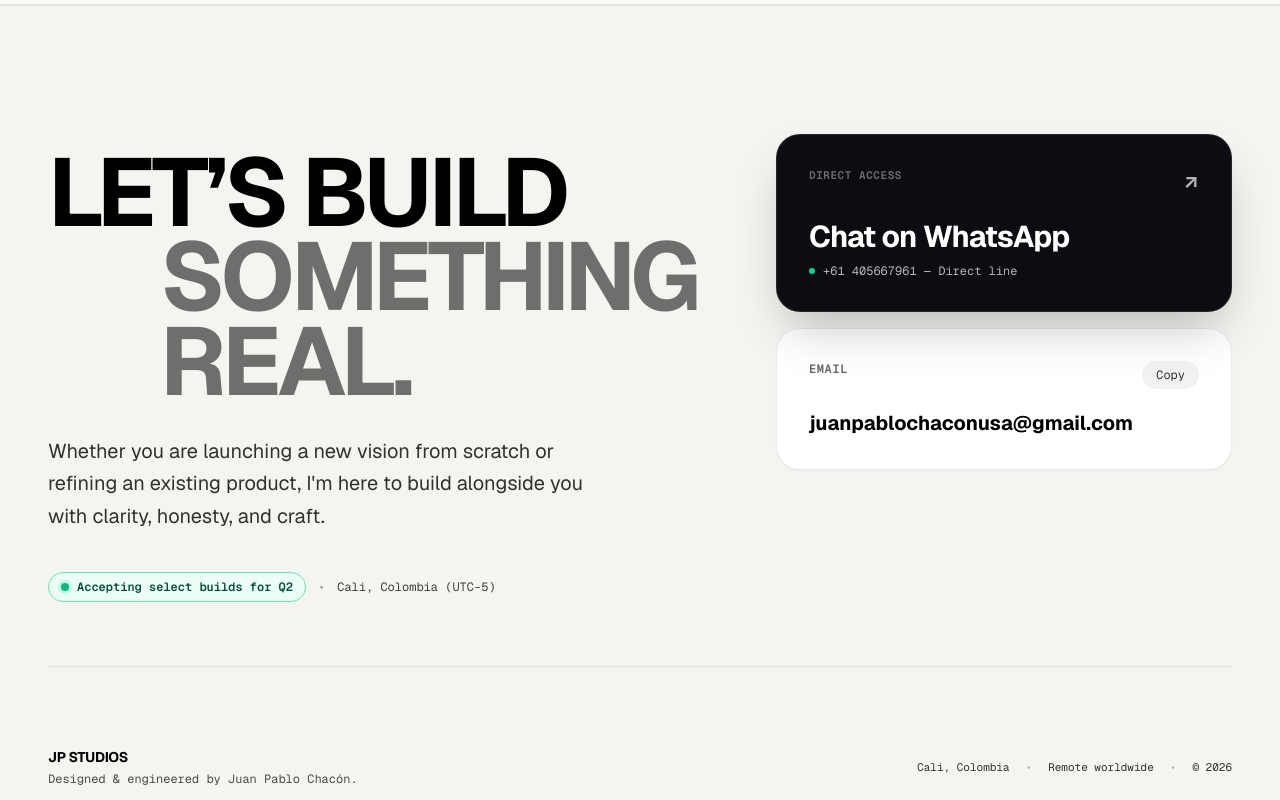
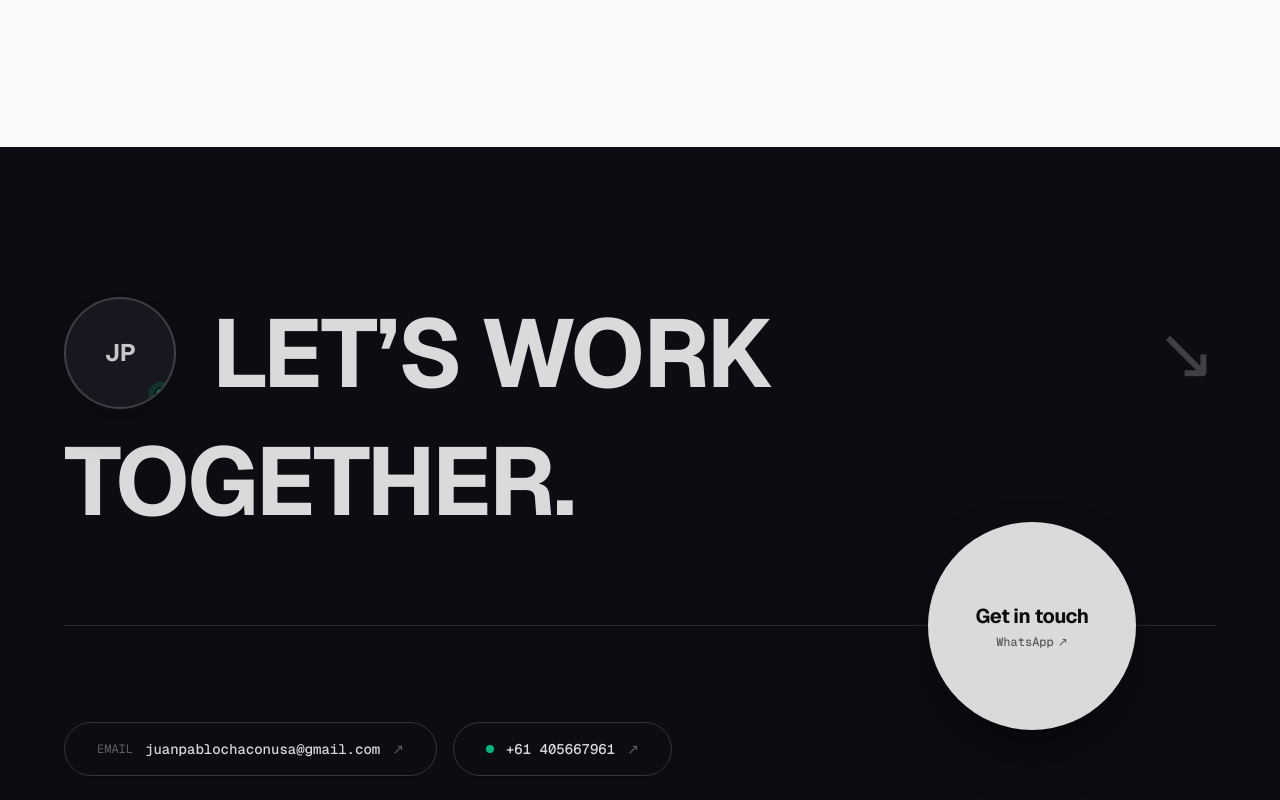
Before and after one commit to Juanpa571/portfolio, a React (Vite) app: page / in a window 1280 px wide. Shown: the part 3340-4140 px from the top of the page. Built offline with nearby package versions, Linux system fonts and the light colour scheme.

Commit message:
feat(footer): implement Dennis Snellenberg full-screen curved horizon transition with magnetic circular action button

```diff
--- a/src/components/layout/Footer.tsx
+++ b/src/components/layout/Footer.tsx
@@ -1,121 +1,238 @@
-import React, { useState } from 'react';
+import React, { useEffect, useRef } from 'react';
 import { siteConfig } from '../../config/site';
+import { useLiveTime } from '../../hooks/useLiveTime';
+import gsap from 'gsap';
+import { ScrollTrigger } from 'gsap/ScrollTrigger';
+
+gsap.registerPlugin(ScrollTrigger);
 
 export const Footer: React.FC = () => {
-  const [copied, setCopied] = useState(false);
+  const liveTime = useLiveTime(siteConfig.profile.timezone);
+  const containerRef = useRef<HTMLElement | null>(null);
+  const pathRef = useRef<SVGPathElement | null>(null);
+  const contentRef = useRef<HTMLDivElement | null>(null);
+  const buttonRef = useRef<HTMLAnchorElement | null>(null);
 
-  const copyEmail = () => {
-    navigator.clipboard.writeText(siteConfig.profile.contact.email);
-    setCopied(true);
-    setTimeout(() => setCopied(false), 2500);
+  useEffect(() => {
+    if (!containerRef.current) return;
+
+    const ctx = gsap.context(() => {
+      // Dennis Snellenberg dynamic curved horizon morph
+      if (pathRef.current) {
+        ScrollTrigger.create({
+          trigger: containerRef.current,
+          start: 'top bottom',
+          end: 'top 25%',
+          scrub: true,
+          onUpdate: (self) => {
+            // self.progress goes from 0 to 1
+            // at progress 0: curve arches upwards with peak at 0
+            // at progress 1: curve flattens completely to 120
+            const curveY = 120 * (1 - self.progress);
+            pathRef.current?.setAttribute(
+              'd',
+              `M0,120 Q720,${curveY.toFixed(1)} 1440,120 L1440,120 L0,120 Z`
+            );
+          },
+        });
+      }
+
+      // Parallax lift for the inner content
+      if (contentRef.current) {
+        gsap.fromTo(
+          contentRef.current,
+          { y: 70, opacity: 0.85 },
+          {
+            y: 0,
+            opacity: 1,
+            ease: 'power2.out',
+            scrollTrigger: {
+              trigger: containerRef.current,
+              start: 'top 90%',
+              end: 'top 20%',
+              scrub: 0.6,
+            },
+          }
+        );
+      }
+    }, containerRef);
+
+    return () => ctx.revert();
+  }, []);
+
+  // Snellenberg-Style Magnetic Hover for the big circular CTA button
+  const handleMouseMove = (e: React.MouseEvent<HTMLAnchorElement>) => {
+    if (!buttonRef.current) return;
+    const rect = buttonRef.current.getBoundingClientRect();
+    const x = e.clientX - (rect.left + rect.width / 2);
+    const y = e.clientY - (rect.top + rect.height / 2);
+    buttonRef.current.style.transform = `translate3d(${x * 0.28}px, ${y * 0.28}px, 0) scale(1.04)`;
+  };
+
+  const handleMouseLeave = () => {
+    if (!buttonRef.current) return;
+    buttonRef.current.style.transform = `translate3d(0px, 0px, 0) scale(1)`;
   };
 
   return (
-    <footer id="contact" className="bg-[#f4f4f1] border-t border-black/[0.08] text-black overflow-hidden">
+    <footer
+      id="contact"
+      ref={containerRef}
+      className="relative bg-[#0c0d12] text-white overflow-hidden min-h-screen flex flex-col justify-between select-none"
+    >
+      {/* 1. Dennis Snellenberg Signature Curved Horizon Bridge */}
+      <div className="relative w-full overflow-hidden leading-none -mt-px pointer-events-none bg-[#fafaf8]">
+        <svg
+          viewBox="0 0 1440 120"
+          fill="none"
+          preserveAspectRatio="none"
+          className="w-full h-16 sm:h-24 md:h-32 lg:h-36 text-[#0c0d12] fill-current block"
+        >
+          <path
+            ref={pathRef}
+            d="M0,120 Q720,0 1440,120 L1440,120 L0,120 Z"
+          />
+        </svg>
+      </div>
 
-      {/* Main Asymmetric Contact Module */}
-      <div className="max-w-[1400px] mx-auto px-6 sm:px-12 py-24 sm:py-36">
-        <div className="grid grid-cols-1 lg:grid-cols-12 gap-12 lg:gap-16 items-start">
+      {/* 2. Full-Viewport Monumental Workspace */}
+      <div
+        ref={contentRef}
+        className="max-w-[1400px] w-full mx-auto px-6 sm:px-12 lg:px-16 pt-8 sm:pt-14 lg:pt-20 pb-8 sm:pb-12 flex-1 flex flex-col justify-between will-change-transform"
+      >
+        {/* Top Header: Avatar + Monumental Headline */}
+        <div className="space-y-4 sm:space-y-6">
+          <div className="flex items-center justify-between">
+            <div className="flex items-center gap-4 sm:gap-7 lg:gap-9 flex-wrap">
 
-          {/* Left Column: Monumental Asymmetric Headline & Manifesto (Col 1-7) */}
-          <div className="lg:col-span-7 space-y-8">
-            <h2 className="text-5xl sm:text-7xl lg:text-8xl font-bold font-display tracking-tighter text-black leading-[0.88] uppercase">
-              Let’s build<br />
-              <span className="sm:pl-16 lg:pl-28 inline-block text-black/55 hover:text-black transition-colors duration-500">
-                something real.
+              {/* Circular Avatar Container (Portrait Structural Placeholder) */}
+              <div
+                className="w-16 h-16 sm:w-24 sm:h-24 lg:w-28 lg:h-28 rounded-full overflow-hidden bg-[#1a1b23] border-2 border-white/20 shrink-0 relative flex items-center justify-center font-display font-bold text-xl sm:text-2xl text-white/90 shadow-2xl group cursor-pointer"
+                title="Juan Pablo Chacón — Creative Engineer"
+                data-interactive
+              >
+                <span className="tracking-tight">JP</span>
+                {/* Solitary Emerald Vitality Beacon */}
+                <span className="absolute bottom-1 right-1 sm:bottom-1.5 sm:right-1.5 flex h-3.5 w-3.5">
+                  <span className="animate-ping absolute inline-flex h-full w-full rounded-full bg-emerald-400 opacity-75"></span>
+                  <span className="relative inline-flex rounded-full h-3.5 w-3.5 bg-emerald-500 border-2 border-[#0c0d12]"></span>
                 </span>
+              </div>
+
+              <h2 className="text-5xl sm:text-7xl md:text-8xl lg:text-[7.5vw] font-bold font-display tracking-tight text-white leading-none uppercase">
+                Let’s work
               </h2>
+            </div>
 
-            <p className="text-lg sm:text-xl text-black/80 max-w-xl font-normal leading-relaxed">
-              Whether you are launching a new vision from scratch or refining an existing product, I'm here to build alongside you with clarity, honesty, and craft.
-            </p>
+            {/* Subtle Directional Corner Arrow */}
+            <span className="hidden md:block text-5xl lg:text-7xl font-light text-white/25 font-mono leading-none select-none">
+              ↘
+            </span>
+          </div>
 
-            <div className="pt-2 text-xs font-mono text-black/75 flex flex-wrap items-center gap-3">
-              <div className="flex items-center gap-2 px-3 py-1.5 rounded-full bg-emerald-50 text-emerald-900 border border-emerald-300 font-semibold">
+          <div className="text-5xl sm:text-7xl md:text-8xl lg:text-[7.5vw] font-bold font-display tracking-tight text-white leading-none uppercase">
+            together.
+          </div>
+        </div>
+
+        {/* Middle Section: Full-Width Divider Line & Floating Magnetic Action Button */}
+        <div className="relative my-14 sm:my-20 lg:my-24">
+          <div className="w-full h-px bg-white/15" />
+
+          {/* Magnetic Floating Circular Action Button (Dennis Snellenberg Style) */}
+          <div className="absolute right-4 sm:right-10 lg:right-20 top-1/2 -translate-y-1/2 z-20">
+            <a
+              ref={buttonRef}
+              href={siteConfig.profile.contact.whatsapp}
+              target="_blank"
+              rel="noopener noreferrer"
+              onMouseMove={handleMouseMove}
+              onMouseLeave={handleMouseLeave}
+              className="w-36 h-36 sm:w-44 sm:h-44 lg:w-52 lg:h-52 rounded-full bg-white text-[#0c0d12] font-display font-bold text-base sm:text-lg flex flex-col items-center justify-center shadow-[0_25px_60px_-15px_rgba(0,0,0,0.7)] active:scale-95 transition-transform duration-300 group cursor-pointer text-center p-4 border-4 border-white/10 select-none"
+              style={{ transition: 'transform 0.4s cubic-bezier(0.16, 1, 0.3, 1)' }}
+              data-interactive
+            >
+              <span className="text-lg sm:text-xl font-bold tracking-tight">Get in touch</span>
+              <span className="text-xs font-mono text-black/60 group-hover:translate-x-0.5 group-hover:-translate-y-0.5 transition-transform duration-200 mt-1 flex items-center gap-1 font-medium">
+                <span>WhatsApp</span>
+                <span>↗</span>
+              </span>
+            </a>
+          </div>
+        </div>
+
+        {/* Direct Action Pills (Email & Direct Phone) */}
+        <div className="space-y-8">
+          <div className="flex flex-wrap items-center gap-3.5 sm:gap-4 max-w-2xl">
+            {/* Email Pill */}
+            <a
+              href={`mailto:${siteConfig.profile.contact.email}`}
+              className="px-6 sm:px-8 py-3.5 sm:py-4 rounded-full border border-white/20 text-white font-mono text-xs sm:text-sm hover:bg-white hover:text-black hover:border-white transition-all duration-300 flex items-center gap-3 cursor-pointer group shadow-sm active:scale-95"
+              data-interactive
+            >
+              <span className="text-white/40 group-hover:text-black/50 text-xs">EMAIL</span>
+              <span className="font-medium truncate">{siteConfig.profile.contact.email}</span>
+              <span className="text-white/40 group-hover:text-black group-hover:translate-x-0.5 transition-all">↗</span>
+            </a>
+
+            {/* Direct Phone / WhatsApp Pill */}
+            <a
+              href={siteConfig.profile.contact.whatsapp}
+              target="_blank"
+              rel="noopener noreferrer"
+              className="px-6 sm:px-8 py-3.5 sm:py-4 rounded-full border border-white/20 text-white font-mono text-xs sm:text-sm hover:bg-white hover:text-black hover:border-white transition-all duration-300 flex items-center gap-3 cursor-pointer group shadow-sm active:scale-95"
+              data-interactive
+            >
+              <span className="w-2 h-2 rounded-full bg-emerald-400"></span>
+              <span className="font-medium">+61 405667961</span>
+              <span className="text-white/40 group-hover:text-black group-hover:translate-x-0.5 transition-all">↗</span>
+            </a>
+          </div>
+
+          {/* Availability Telemetry Pill */}
+          <div className="inline-flex items-center gap-2.5 px-3.5 py-1.5 rounded-full bg-white/5 border border-white/10 text-xs font-mono text-white/70">
             <span className="relative flex h-2 w-2">
               <span className="animate-ping absolute inline-flex h-full w-full rounded-full bg-emerald-400 opacity-75"></span>
               <span className="relative inline-flex rounded-full h-2 w-2 bg-emerald-500"></span>
             </span>
-                <span>Accepting select builds for Q2</span>
-              </div>
-              <span className="text-black/40">•</span>
-              <span>Cali, Colombia (UTC-5)</span>
+            <span>Accepting select builds for Q2 • Direct collaboration</span>
           </div>
         </div>
 
-          {/* Right Column: Direct Asymmetric Action Cards & Telemetry (Col 8-12) */}
-          <div className="lg:col-span-5 space-y-4 lg:-translate-y-4">
+        {/* Bottom Colophon & Global Telemetry */}
+        <div className="pt-12 sm:pt-16 mt-12 sm:mt-16 border-t border-white/10 flex flex-col sm:flex-row justify-between items-start sm:items-center gap-6 text-xs font-mono text-white/40">
+          <div className="flex flex-wrap items-center gap-6 sm:gap-8">
+            <div>
+              <span className="text-white/25 block text-[10px] uppercase font-semibold">VERSION</span>
+              <span className="text-white/80 font-medium">2026 © Edition</span>
+            </div>
+            <div>
+              <span className="text-white/25 block text-[10px] uppercase font-semibold">LOCAL TIME</span>
+              <span className="text-white/80 font-medium">{liveTime || '14:20 COT'} • Cali, Colombia</span>
+            </div>
+          </div>
 
-            {/* WhatsApp Direct Action (Obsidian Monolith) */}
+          <div className="flex items-center gap-5 sm:gap-6 text-white/60 text-[11px]">
             <a
               href={siteConfig.profile.contact.whatsapp}
               target="_blank"
               rel="noopener noreferrer"
-              className="group p-8 rounded-3xl bg-[#0c0d12] text-white block border border-white/10 shadow-2xl hover:shadow-[0_25px_60px_-15px_rgba(0,0,0,0.5)] hover:border-white/25 hover:-translate-y-1 active:scale-[0.99] transition-all duration-300 relative overflow-hidden"
+              className="hover:text-white transition-colors"
               data-interactive
             >
-              <div className="flex justify-between items-start mb-6">
-                <span className="text-[11px] font-mono text-white/40 tracking-wider uppercase font-semibold">DIRECT ACCESS</span>
-                <span className="text-white/70 group-hover:text-white group-hover:translate-x-1 group-hover:-translate-y-1 transition-transform duration-300 text-xl font-bold">↗</span>
-              </div>
-              <div className="text-2xl sm:text-3xl font-bold font-display tracking-tight mb-2">
-                Chat on WhatsApp
-              </div>
-              <div className="text-xs font-mono text-white/70 flex items-center gap-2">
-                <span className="w-1.5 h-1.5 rounded-full bg-emerald-400"></span>
-                <span>+61 405667961 — Direct line</span>
-              </div>
+              WhatsApp ↗
             </a>
-
-            {/* Email Copy Card with tactile state */}
-            <div
-              className="p-8 rounded-3xl bg-white border border-black/[0.08] shadow-xs hover:shadow-xl hover:border-black/25 transition-all duration-300 flex flex-col justify-between space-y-5"
+            <a
+              href={`mailto:${siteConfig.profile.contact.email}`}
+              className="hover:text-white transition-colors"
               data-interactive
             >
-              <div className="flex justify-between items-start">
-                <span className="text-xs font-mono text-black/60 uppercase tracking-wider font-semibold">EMAIL</span>
-                <button
-                  type="button"
-                  onClick={copyEmail}
-                  className={`text-xs font-mono px-3.5 py-1.5 rounded-full transition-all duration-300 cursor-pointer ${
-                    copied
-                      ? 'bg-black text-white font-semibold scale-105 shadow-sm'
-                      : 'bg-black/5 hover:bg-black hover:text-white text-black/80 active:scale-95'
-                  }`}
-                  data-interactive
-                >
-                  {copied ? 'Copied to clipboard ✓' : 'Copy'}
-                </button>
-              </div>
-              <a
-                href={`mailto:${siteConfig.profile.contact.email}`}
-                className="text-lg sm:text-xl font-display font-bold text-black hover:text-black/75 transition-colors block break-all"
-                data-interactive
-              >
-                {siteConfig.profile.contact.email}
+              Email ↗
             </a>
-            </div>
-
-
-          </div>
-
-        </div>
-
-        {/* Bottom Colophon with Asymmetric Brandmark */}
-        <div className="pt-20 mt-16 border-t border-black/[0.08] flex flex-col sm:flex-row justify-between items-start sm:items-center gap-6 text-xs font-mono text-black/70">
-          <div className="space-y-1">
-            <div className="font-bold text-black text-sm tracking-tight font-display">JP STUDIOS</div>
-            <div>Designed & engineered by Juan Pablo Chacón.</div>
-          </div>
-          <div className="flex items-center gap-4 text-black/80 font-mono text-[11px]">
-            <span>Cali, Colombia</span>
-            <span className="text-black/30">•</span>
-            <span>Remote worldwide</span>
-            <span className="text-black/30">•</span>
-            <span>© 2026</span>
+            <span className="text-white/20">•</span>
+            <span className="text-white/50">Remote Worldwide</span>
           </div>
         </div>
-
       </div>
     </footer>
   );
--- a/src/components/sections/ProjectList.tsx
+++ b/src/components/sections/ProjectList.tsx
@@ -98,7 +98,7 @@ export const ProjectList: React.FC = () => {
   return (
     <section
       id="work"
-      className="py-24 lg:py-36 border-b border-black/[0.08] relative overflow-hidden"
+      className="py-24 lg:py-36 relative overflow-hidden"
       onMouseEnter={() => setIsHoveringSection(true)}
       onMouseLeave={() => {
         setIsHoveringSection(false);
```
Lines whose indentation alone changed are shown as unchanged.
